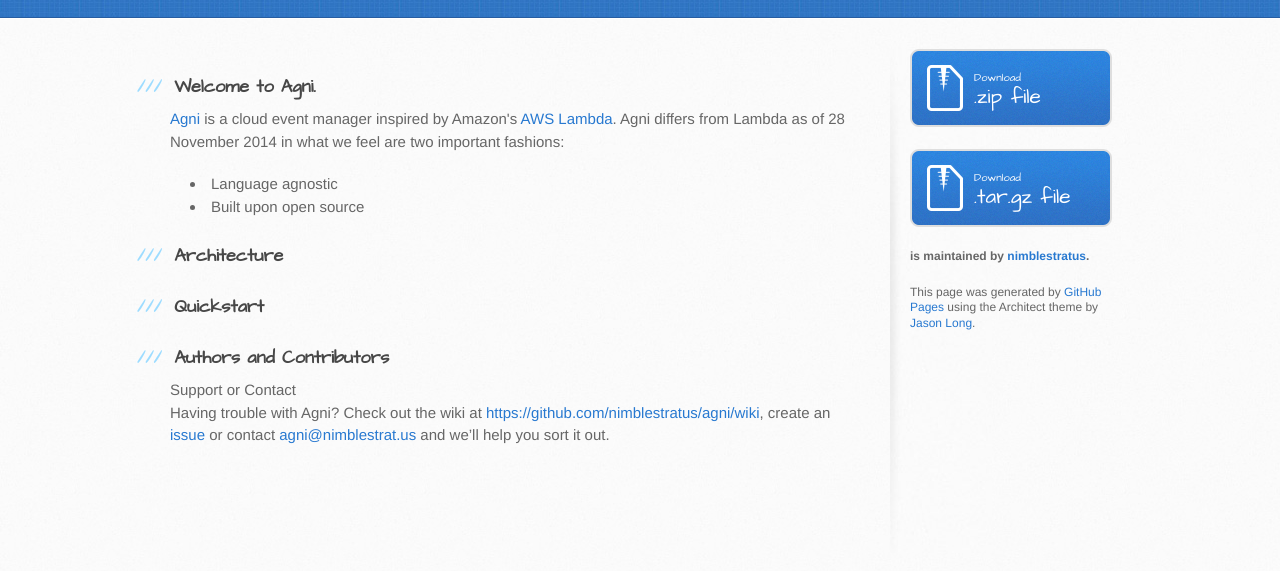
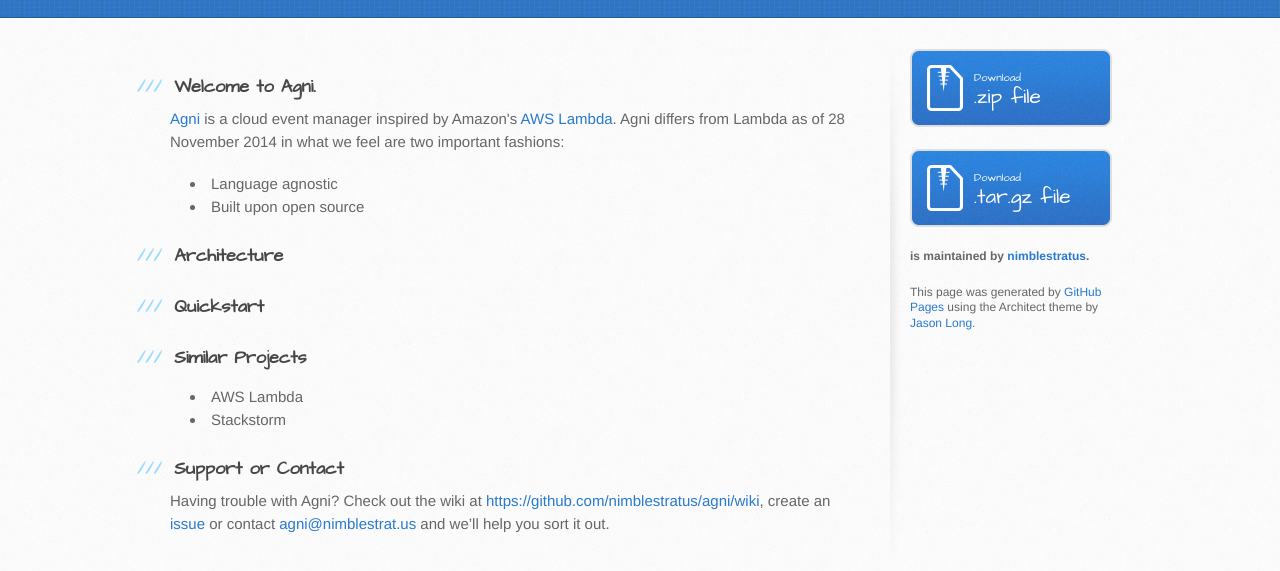
Before and after one commit to nimblestratus/agni, a plain HTML site: page index.html in a window 1280 px wide. Shown: the part 333-904 px from the top of the page. Drawn offline with Linux system fonts and the light colour scheme.

Commit message:
Fixed missing tag and added section for similar project

```diff
--- a/index.html
+++ b/index.html
@@ -46,8 +46,14 @@
 
 
 <h3>
-<a id="authors-and-contributors" class="anchor" href="#authors-and-contributors" aria-hidden="true"><span class="octicon octicon-link"></span></a>Authors and Contributors</h3>
+<a id="similar-projects" class="anchor" href="#similar-projects" aria-hidden="true"><span class="octicon octicon-link"></span></a>Similar Projects</h3>
 
+<ul>
+  <li>AWS Lambda</li>
+  <li>Stackstorm</li>
+</ul>
+
+<h3>
 <a id="support-or-contact" class="anchor" href="#support-or-contact" aria-hidden="true"><span class="octicon octicon-link"></span></a>Support or Contact</h3>
 
 <p>Having trouble with Agni? Check out the wiki at <a href="https://github.com/nimblestratus/agni/wiki">https://github.com/nimblestratus/agni/wiki</a>, create an <a href="https://github.com/nimblestratus/agni/issues">issue</a> or contact <a href="mailto:agni@nimblestrat.us">agni@nimblestrat.us</a> and we’ll help you sort it out.</p>
```
